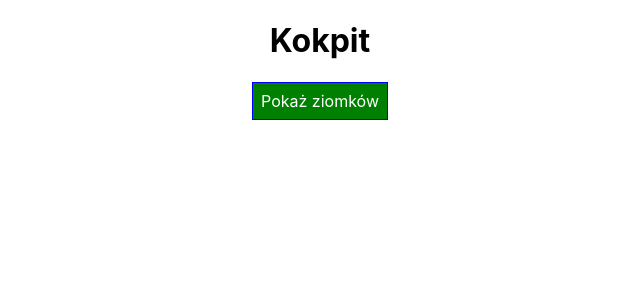
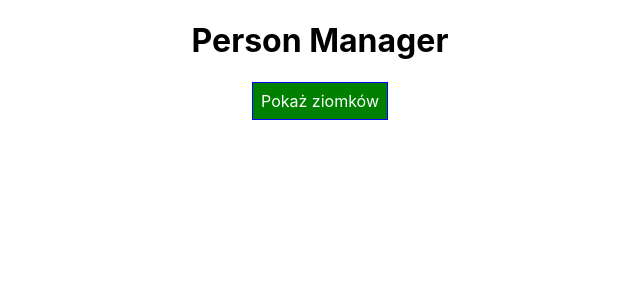
Before and after one commit to MaciejUberna/ReactExercises, a React (Create React App) app: page / in a window 1280 px wide. Shown: the top 300 px of the page, without its empty margins (320-960 px from the left). Built offline with nearby package versions, Linux system fonts and the light colour scheme.

Commit message:
Mod: added title in src/index.js and populated it to src/Containers/App.js and src/components/Cockpit/Cockpit.js

```diff
--- a/src/components/Cockpit/Cockpit.js
+++ b/src/components/Cockpit/Cockpit.js
@@ -43,7 +43,7 @@
 
     return (
         <div className={personStyleClasses.join(' ')}>
-            <h1> Kokpit </h1>
+            <h1> {props.title} </h1>
             <button className={toggleButtonCssClasses} onClick={props.click}>{toggleButtonText}</button>
             {content}
         </div>
--- a/src/containers/App.js
+++ b/src/containers/App.js
@@ -86,6 +86,7 @@
 
     return (
           <Cockpit
+            title={this.props.appTitle}
             persons={this.state.persons}
             personState={this.state.personState}
             click={this.togglePersonsHandler}
--- a/src/index.js
+++ b/src/index.js
@@ -4,7 +4,7 @@
 import App from './containers/App';
 import * as serviceWorker from './serviceWorker';
 
-ReactDOM.render(<App />, document.getElementById('root'));
+ReactDOM.render(<App appTitle="Person Manager" />, document.getElementById('root'));
 
 // If you want your app to work offline and load faster, you can change
 // unregister() to register() below. Note this comes with some pitfalls.
```
